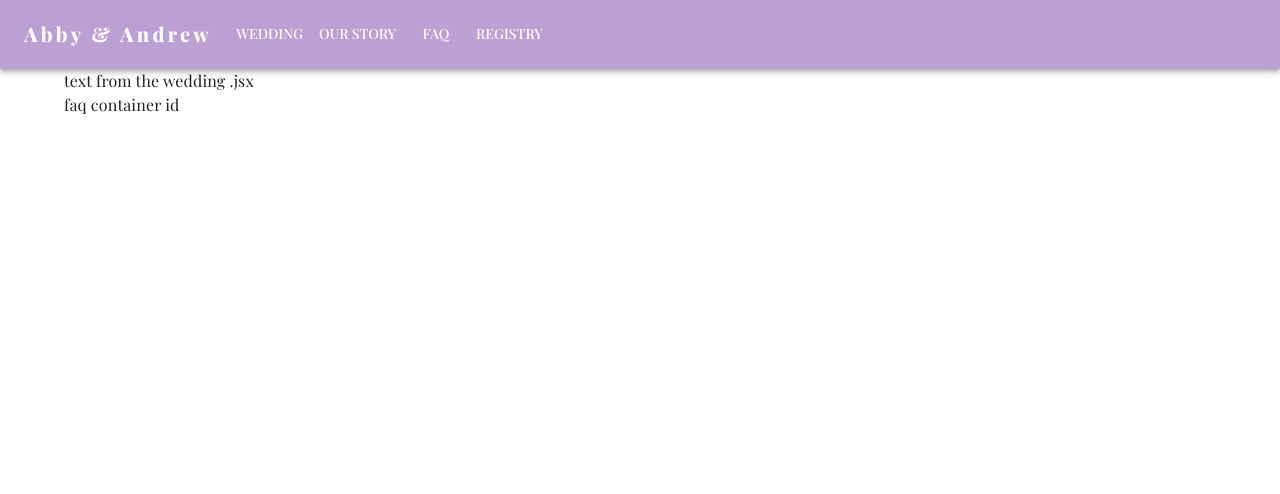
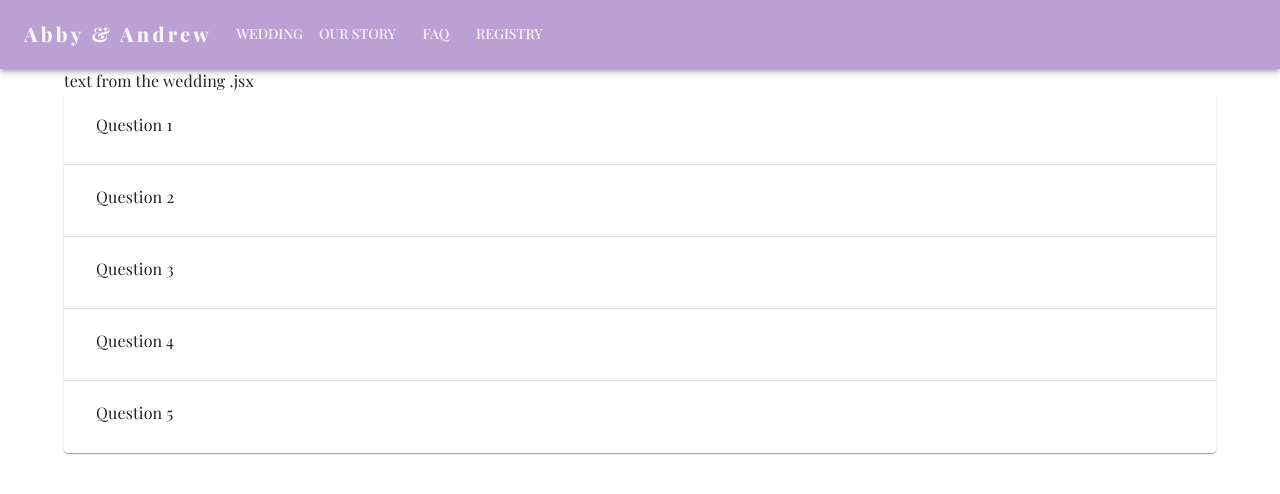
Before and after one commit to abby-pfingsten/wedding, a React (Create React App) app: page / in a window 1280 px wide. Shown: the top 494 px of the page. Built offline with nearby package versions, Linux system fonts and the light colour scheme; a web font is replaced by a local one.

Commit message:
added mapping object

```diff
--- a/src/App.jsx
+++ b/src/App.jsx
@@ -49,12 +49,12 @@ function App() {
               // element={<Home />}
               element={<Home theme={abAnjTheme} />}
             />
-            <Route
+            {/* <Route
               exact
               path='/wedding'
               element={<Wedding />}
               // element={<Wedding theme={abAnjTheme} />}
-            />
+            /> */}
           </Routes>
         </BrowserRouter>
       </ThemeProvider>
--- a/src/components/Header.jsx
+++ b/src/components/Header.jsx
@@ -9,28 +9,23 @@ import MenuIcon from '@mui/icons-material/Menu';
 import Container from '@mui/material/Container';
 import Button from '@mui/material/Button';
 import MenuItem from '@mui/material/MenuItem';
-import { useNavigate, Link } from 'react-router-dom';
 
 const pages = ['Wedding', 'Our Story', 'FAQ', 'Registry'];
 
 function ResponsiveHeader({ theme }) {
-  const navigate = useNavigate();
-
   const [anchorNav, setAnchorNav] = React.useState(null);
 
   const handleOpenMobileMenu = (e) => {
     setAnchorNav(e.currentTarget);
-    // console.log(page);
   };
 
   const handleCloseNavMenu = (page) => {
     // page is on of 'Wedding', 'Our Story', 'FAQ', 'Registry' now
     setAnchorNav(null);
-    //   console.log(e)
     console.log(page);
+  };
 
-    // navigate('/wedding');
-  };
+  // code from https://github.com/mui/material-ui/blob/v5.16.4/docs/data/material/getting-started/templates/landing-page/components/AppAppBar.js
   const scrollToSection = (sectionId) => {
     const sectionElement = document.getElementById(sectionId);
     console.log(sectionElement);
@@ -42,7 +37,6 @@ function ResponsiveHeader({ theme }) {
         top: targetScroll,
         behavior: 'smooth',
       });
-      //   setOpen(false);
     }
   };
 
@@ -60,8 +54,7 @@ function ResponsiveHeader({ theme }) {
               display: { xs: 'none', md: 'flex' },
               fontWeight: 800,
               letterSpacing: '.2rem',
-              color: 'white',
-              //   color: theme.palette.whites.lightWhite,
+              color: theme.palette.whites.lightWhite,
               textDecoration: 'none',
             }}
           >
@@ -76,7 +69,8 @@ function ResponsiveHeader({ theme }) {
               aria-controls='menu-appbar'
               aria-haspopup='true'
               onClick={handleOpenMobileMenu}
-              color='inherit'
+              color={theme.palette.whites.lightWhite}
+              //   color='inherit'
             >
               <MenuIcon />
             </IconButton>
@@ -99,7 +93,7 @@ function ResponsiveHeader({ theme }) {
               }}
             >
               {pages.map((page, index) => (
-                <MenuItem key={index} onClick={() => handleCloseNavMenu(page)}>
+                <MenuItem key={index} onClick={() => scrollToSection(page)}>
                   <Typography textAlign='center'>{page}</Typography>
                 </MenuItem>
               ))}
@@ -116,8 +110,7 @@ function ResponsiveHeader({ theme }) {
               flexGrow: 1,
               fontWeight: 700,
               letterSpacing: '.1rem',
-              color: 'white',
-              //   color: theme.palette.whites.lightWhite,
+              color: theme.palette.whites.lightWhite,
               textDecoration: 'none',
             }}
           >
@@ -126,28 +119,12 @@ function ResponsiveHeader({ theme }) {
           {/* Desktop View */}
           <Box sx={{ flexGrow: 1, display: { xs: 'none', md: 'flex' } }}>
             {pages.map((page, index) => (
-              //   <Link to={`/wedding`} key={`${index}`}>
-              //     <Button
-              //       //   key={page}
-              //       onClick={() => handleCloseNavMenu(page)}
-              //       sx={{
-              //         my: 2,
-              //         // color: 'blue',
-
-              //         color: theme.palette.whites.lightWhite,
-              //         // display: 'block',
-              //       }}
-              //     >
-              //       {page}
-              //     </Button>
-              //   </Link>
               <Button
                 key={page}
                 onClick={() => scrollToSection(page)}
                 sx={{
                   my: 2,
-                  color: 'white',
-                  //   color: theme.palette.whites.lightWhite,
+                  color: theme.palette.whites.lightWhite,
                   display: 'block',
                 }}
               >
--- a/src/pages/FAQ.jsx
+++ b/src/pages/FAQ.jsx
@@ -1,5 +1,46 @@
 import Container from '@mui/material/Container';
+import Accordian from '@mui/material/Accordion';
+import AccordionActions from '@mui/material/AccordionActions';
+import AccordionSummary from '@mui/material/AccordionSummary';
+import AccordionDetails from '@mui/material/AccordionDetails';
 
 export default function FAQ() {
-  return <Container id='FAQ'> faq container id</Container>;
+  const faqObject = [
+    {
+      key: 1,
+      faqTitle: 'Question 1',
+      faqAnswer: 'Answer 1',
+    },
+    {
+      key: 2,
+      faqTitle: 'Question 2',
+      faqAnswer: 'Answer 1',
+    },
+    {
+      key: 3,
+      faqTitle: 'Question 3',
+      faqAnswer: 'Answer 1',
+    },
+    {
+      key: 4,
+      faqTitle: 'Question 4',
+      faqAnswer: 'Answer 1',
+    },
+    {
+      key: 5,
+      faqTitle: 'Question 5',
+      faqAnswer: 'Answer 1',
+    },
+  ];
+  return (
+    <Container id='FAQ'>
+      {faqObject.map((x) => (
+        <Accordian>
+          <AccordionSummary>
+            <AccordionDetails key={x.key}>{x.faqTitle}</AccordionDetails>
+          </AccordionSummary>
+        </Accordian>
+      ))}
+    </Container>
+  );
 }
--- a/src/pages/Home.jsx
+++ b/src/pages/Home.jsx
@@ -6,26 +6,10 @@ import Wedding from '../pages/Wedding';
 import FAQ from '../pages/FAQ';
 
 export default function Home({ theme }) {
-  //   const defaultTheme = createTheme();
-
-//   const scrollToSection = (sectionId) => {
-//     const sectionElement = document.getElementById(sectionId);
-//     const offset = 128;
-//     if (sectionElement) {
-//       const targetScroll = sectionElement.offsetTop - offset;
-//       sectionElement.scrollIntoView({ behavior: 'smooth' });
-//       window.scrollTo({
-//         top: targetScroll,
-//         behavior: 'smooth',
-//       });
-//     //   setOpen(false);
-//     }
-//   };
-
   return (
     <ThemeProvider theme={theme}>
       <CssBaseline />
-      <Header />
+      <Header theme={theme} />
       <Wedding />
       <FAQ />
     </ThemeProvider>
--- a/src/pages/Wedding.jsx
+++ b/src/pages/Wedding.jsx
@@ -1,13 +1,9 @@
-import Header from '../components/Header';
 import Container from '@mui/material/Container';
-
-import { ThemeProvider } from '@mui/material/styles';
 
 export default function Wedding() {
   return (
     <>
       <Container id='Wedding'>text from the wedding .jsx </Container>
-      {/* <Header> </Header> */}
     </>
   );
 }
```
Also changed, not shown: src/pages/OurStory.jsx (added), src/pages/Registry.jsx (added).
